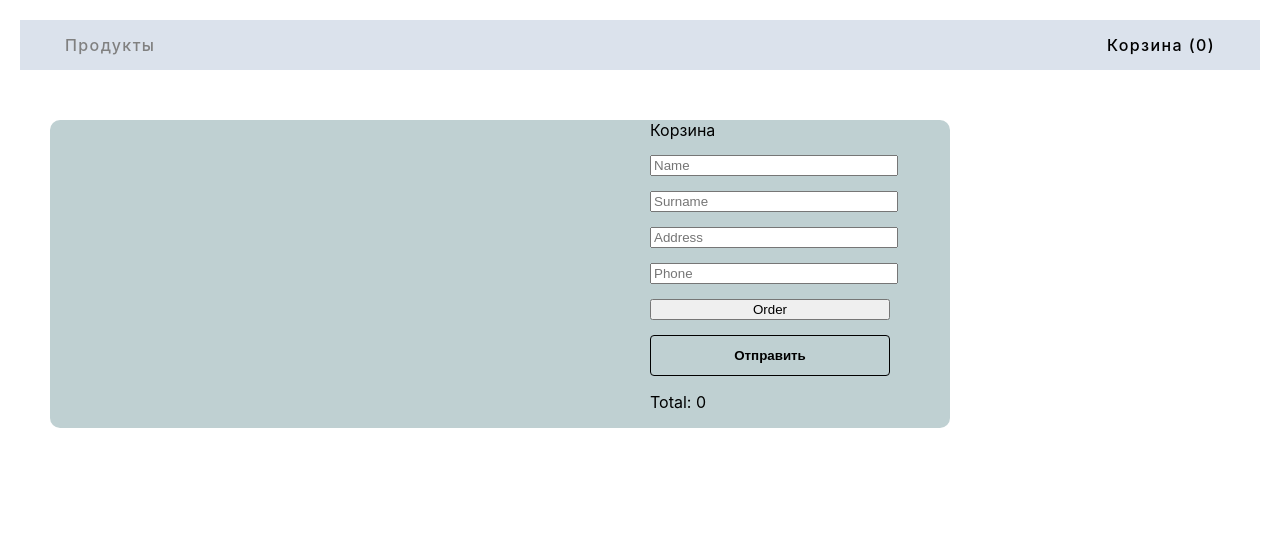
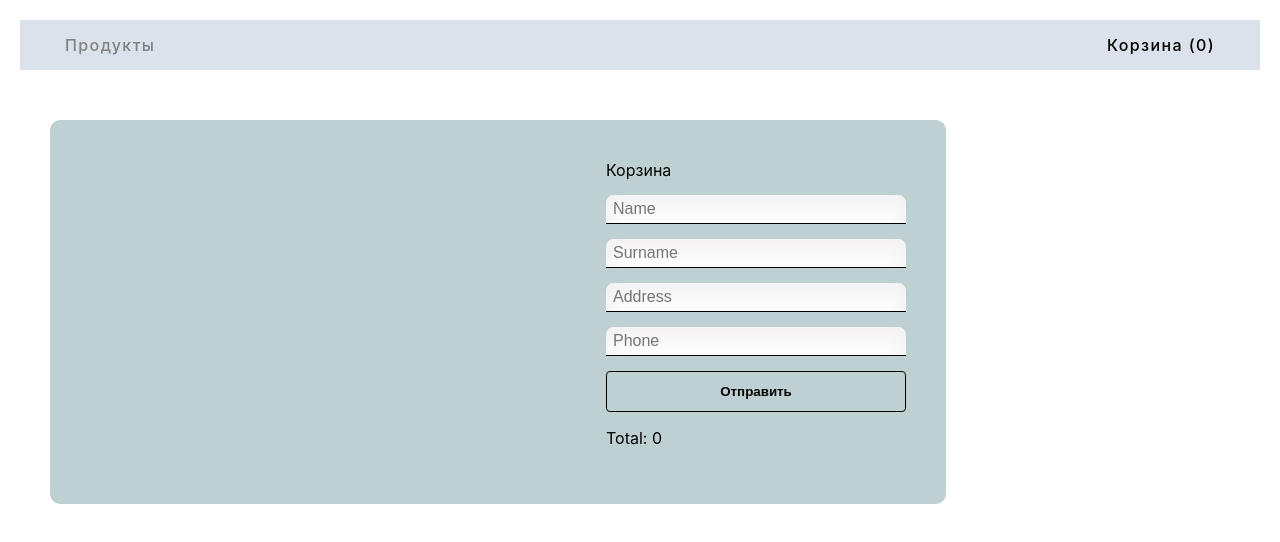
Before and after one commit to Aloxan12/ShopTest, a React (Create React App) app: page /basket in a window 1280 px wide. Shown: the top 542 px of the page. Built offline with nearby package versions, Linux system fonts and the light colour scheme.

Commit message:
refactor

```diff
--- a/src/ui/Components/AppInput/AppInput.tsx
+++ b/src/ui/Components/AppInput/AppInput.tsx
@@ -1,22 +1,30 @@
 import React, {ChangeEvent} from 'react';
 import './AppInput.scss'
 
-interface IAppInputProps{
+interface IAppInputProps {
     value: string
-    onChange: (value: string)=> void
+    onChange: (value: string) => void
     border?: boolean
+    placeholder?: string
+    type?: string
 }
 
-export const AppInput = ({value, onChange, border}:IAppInputProps) => {
+export const AppInput = ({value, onChange, border, type, placeholder}: IAppInputProps) => {
 
-    const onChangeHandler=(e: ChangeEvent<HTMLInputElement>)=>{
+    const onChangeHandler = (e: ChangeEvent<HTMLInputElement>) => {
         const result = e.currentTarget.value
         onChange(result)
     }
 
     return (
         <div className={'input-wrap'}>
-            <input className={`input-base ${border ? 'input-border' : ''}`} value={value} onChange={onChangeHandler}/>
+            <input
+                className={`input-base ${border ? 'input-border' : ''}`}
+                value={value}
+                onChange={onChangeHandler}
+                type={type}
+                placeholder={placeholder}
+            />
         </div>
     )
 }
--- a/src/ui/Shop/Basket.scss
+++ b/src/ui/Shop/Basket.scss
@@ -2,18 +2,23 @@
     display: flex;
     margin: 50px;
     justify-content: space-between;
-    width: 900px;
+    width: 70%;
     background-color: #bfd0d2;
     border-radius: 10px;
+}
+
+.basket-form{
+    padding: 40px;
 }
 
 .form{
     display: flex;
     flex-direction: column;
+    justify-content: center;
     width: 300px;
 }
 .form input, .form button{
-    width: 80%;
+    flex: 1;
     margin-top: 15px;
 }
 .prod{
--- a/src/ui/Shop/Baskets.tsx
+++ b/src/ui/Shop/Baskets.tsx
@@ -6,6 +6,7 @@ import {useDispatch, useSelector} from "react-redux";
 import {AppRootStateType} from "../../bll/state/store";
 
 import {AppButton} from "../Components/AppButton/AppButton";
+import {AppInput} from "../Components/AppInput/AppInput";
 
 export const Basket = React.memo(() => {
     const dispatch = useDispatch()
@@ -51,14 +52,13 @@ export const Basket = React.memo(() => {
                         )
                     })}
             </div>
-            <div>
+            <div className={'basket-form'}>
                 Корзина
                 <form className={'form'}>
-                    <input type={'text'} placeholder={'Name'}/>
-                    <input type={'text'} placeholder={'Surname'}/>
-                    <input type={'text'} placeholder={'Address'}/>
-                    <input type={'numbers'} placeholder={'Phone'}/>
-                    <button>Order</button>
+                    <AppInput value={''} onChange={()=>{}} placeholder={'Name'} type={'text'} border/>
+                    <AppInput value={''} onChange={()=>{}} placeholder={'Surname'} type={'text'} border/>
+                    <AppInput value={''} onChange={()=>{}} placeholder={'Address'} type={'text'} border/>
+                    <AppInput value={''} onChange={()=>{}} placeholder={'Phone'} type={'numbers'} border/>
                     <AppButton onClick={checkout} title={'Отправить'}/>
                     <p>Total: {price.toString()}</p>
                 </form>
```
